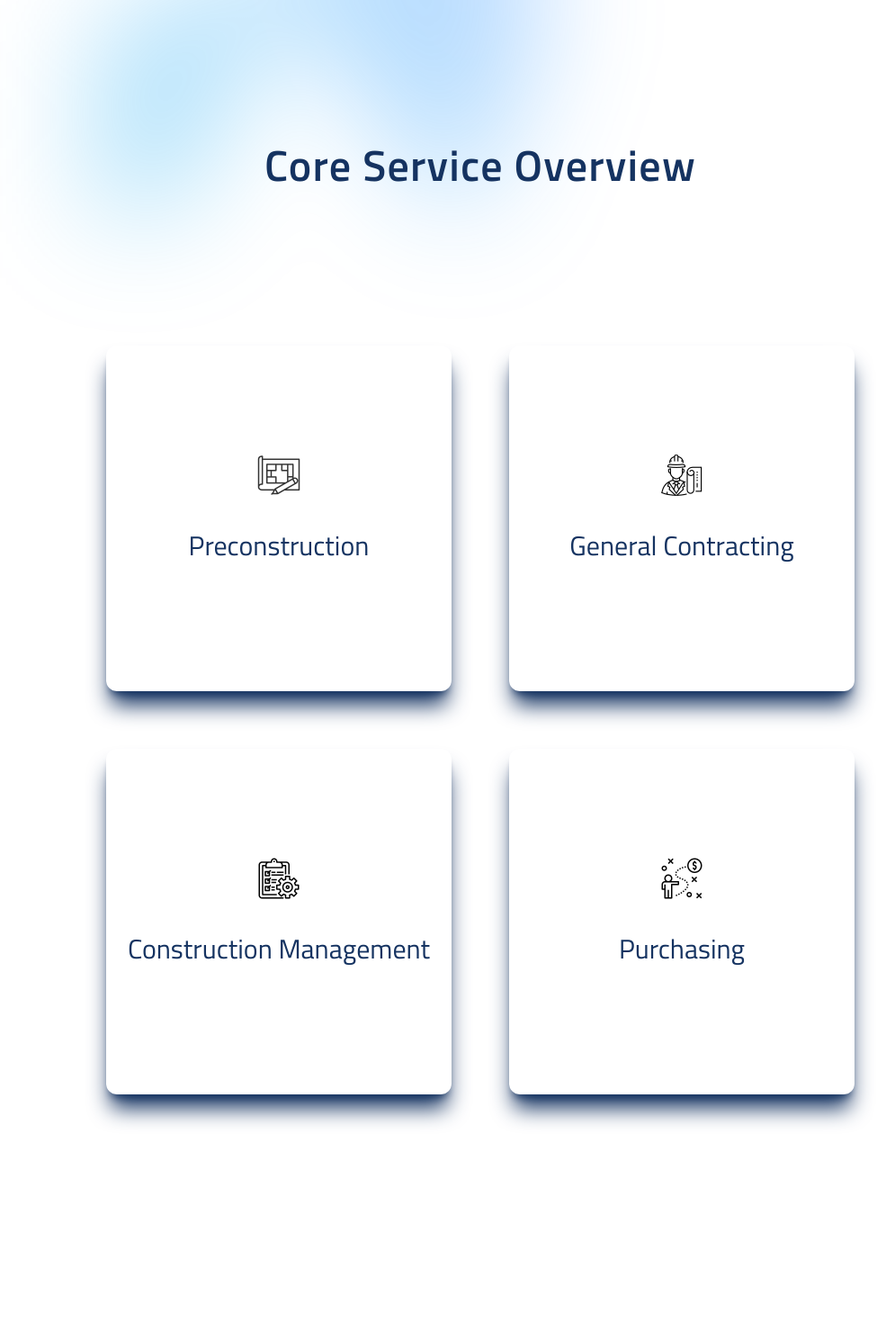
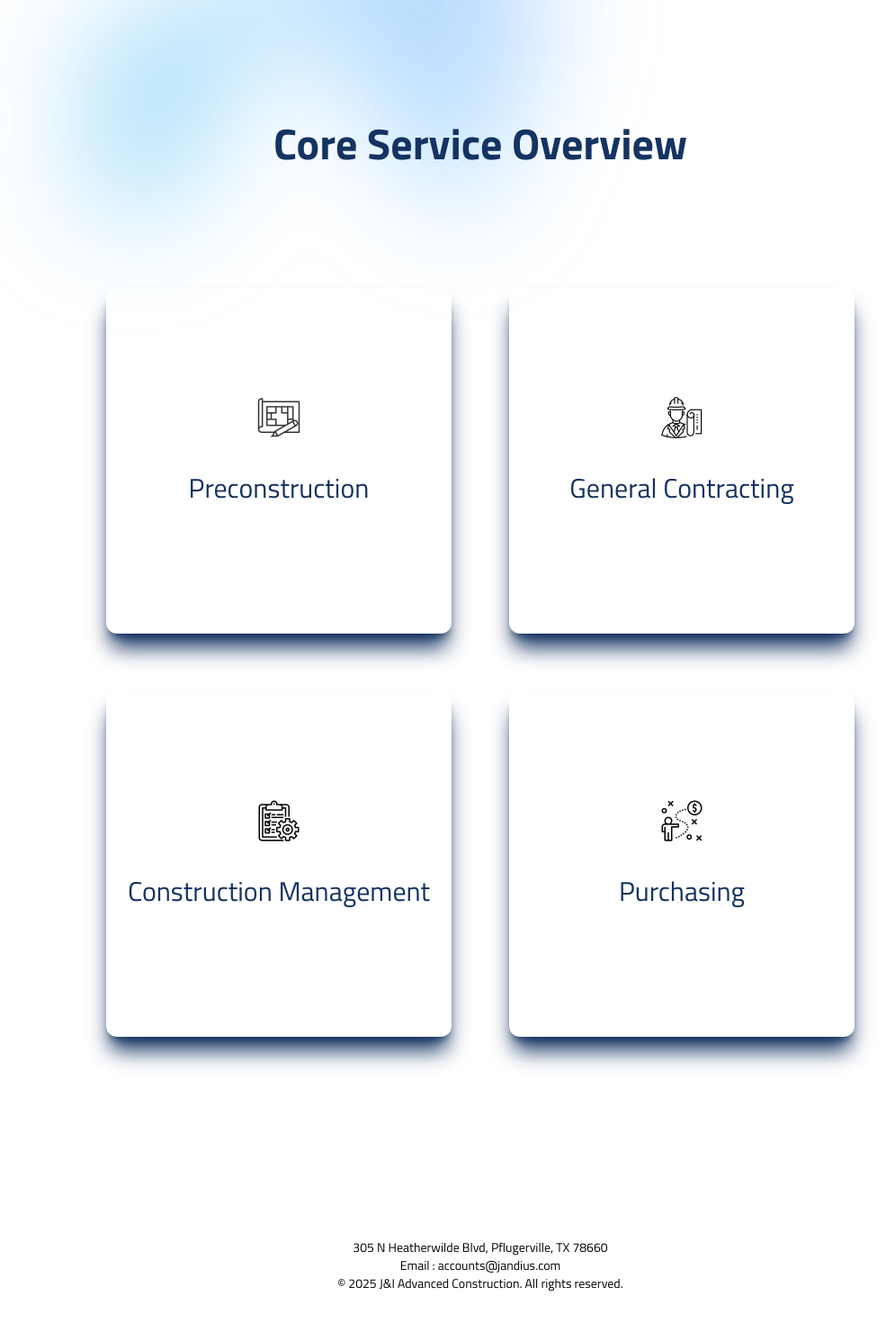
Before and after one commit to rogseo/JandI, a React (Vite) app: page /service in a window 1280 px wide. Shown: the part 120-1590 px from the top of the page at 90% size, without its empty margins (106-1101 px from the left). Before the commit the page ends 1512 px from the top, so only its background shows below. Built offline with nearby package versions, Linux system fonts and the light colour scheme.

Commit message:
add footer, change padding and margin

```diff
--- a/src/App.jsx
+++ b/src/App.jsx
@@ -8,6 +8,7 @@ import Home from "./pages/Home";
 import About from "./pages/About";
 import Contact from "./pages/Contact";
 import Service from "./pages/Service"
+import Footer from "./components/Footer"
 
 function App() {
   const [count, setCount] = useState(0)
@@ -23,6 +24,7 @@ function App() {
           <Route path="/contact" element={<Contact />} />
           <Route path="/service" element={<Service />} />
         </Routes>
+        <Footer/>
 
       </Router>
     </>
--- a/src/components/FlipCard.jsx
+++ b/src/components/FlipCard.jsx
@@ -50,7 +50,7 @@ const services = [
 
 function FlipCard() {
     return (
-        <section className="py-16 mx-auto sm:py-20">
+        <section className="py-16 mx-auto px-3 pt-10">
             <div className="mx-auto flex justify-center object-center  px-4 py-16  sm:py-24 lg:max-w-7xl ">
                 <div className="flex justify-center object-center flex-col gap-12 sm:gap-16">
                     <div className=" mx-auto grid gap-12 space-y-10 md:space-y-0 sm:gap-16 lg:grid-cols-2">
--- /dev/null
+++ b/src/components/Footer.jsx
@@ -0,0 +1,23 @@
+
+function Footer() {
+
+    return (
+        <footer className=" text-black py-6 mt-10 mb-10">
+
+            <div className="container mx-auto flex flex-col md:flex-row justify-center  items-center px-4">
+                <p className="text-sm">305 N Heatherwilde Blvd, Pflugerville, TX 78660</p>
+
+            </div>
+            <div className="container mx-auto flex flex-col md:flex-row justify-center items-center px-4">
+                <p className="text-sm">Email : accounts@jandius.com</p>
+
+            </div>
+            <div className="container mx-auto flex flex-col md:flex-row justify-center items-center px-4">
+                <p className="text-sm">&copy; 2025 J&I Advanced Construction. All rights reserved.</p>
+
+            </div>
+        </footer>
+    );
+};
+
+export default Footer;
--- a/src/pages/About.jsx
+++ b/src/pages/About.jsx
@@ -25,7 +25,7 @@ function About() {
 
                 <div className="mx-auto max-w-2xl pt-30 lg:pt-50 ">
                     <div className="text-center">
-                        <h1 className="text-[#153361] text-xl font-bold tracking-tight text-balance lg:text-5xl">
+                        <h1 className="text-[#153361] text-[25px] font-bold tracking-tight text-balance lg:text-5xl">
                             Our Unique Advantage
                         </h1>
                     </div>
--- a/src/pages/Home.jsx
+++ b/src/pages/Home.jsx
@@ -30,16 +30,12 @@ function Home() {
 
                 <div className="relative h-full pt-10 text-end ">
                     <img src={pic} alt="Company Logo" className="w-full h-full object-fill" />
-                    {/* <div className="absolute top-30 sm:top-10 right-10 text-base  text-[#153361] font-bold text-balance ">
-                        <h2 className="text-base  text-white font-bold text-balance">We Deliver Preconstruction Services</h2>
-
-                    </div> */}
                 </div>
                 <div className="px-3">
-                    <h1 className="text-base  text-[#153361] font-bold text-balance  pt-10 lg:text-5xl">
+                    <h1 className="text-[25px]  text-[#153361] font-bold text-balance  pt-10 lg:text-5xl">
                         We Deliver Preconstruction Services
                     </h1>
-                    <h1 className="text-sm text-[#153361] font-bold text-balance lg:text-5xl">
+                    <h1 className="text-[25px] text-[#153361] font-bold text-balance lg:text-5xl">
                         for Realizing Customer Value
                     </h1>
                     <p className="mt-8 text-sm/8 lg:text-lg font-medium text-pretty text-gray-500 ">
--- a/src/pages/Service.jsx
+++ b/src/pages/Service.jsx
@@ -22,9 +22,9 @@ function Service() {
 
             <div>
 
-                <div className="mx-auto max-w-2xl pt-50 lg:pt-56 ">
+                <div className="mx-auto max-w-2xl pt-30 lg:pt-50">
                     <div className="text-center">
-                        <h1 className="text-[#153361] font-semibold text-balance sm:tracking-tight lg:tracking-wide md:text-2xl lg:text-5xl text-3xl ">
+                        <h1 className="text-[#153361] font-bold text-balance text-[25px] lg:text-5xl ">
                             Core Service Overview
                         </h1>
                     </div>
```
Also changed, not shown: 5 other files (tests, documents, lock files or other folders).
